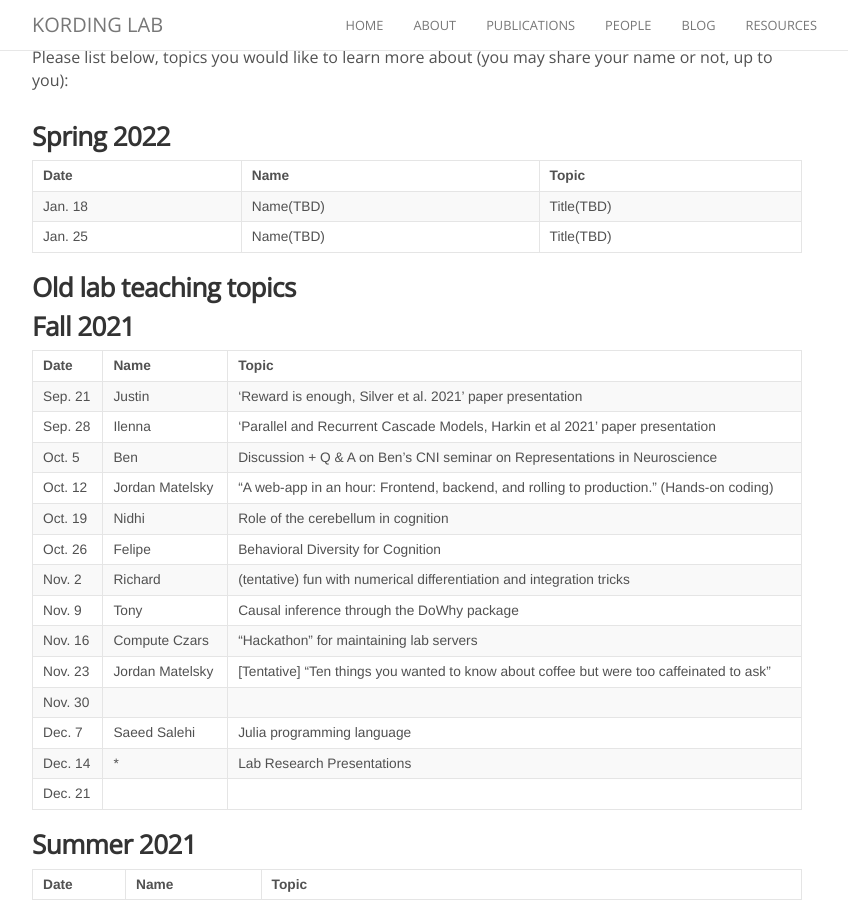
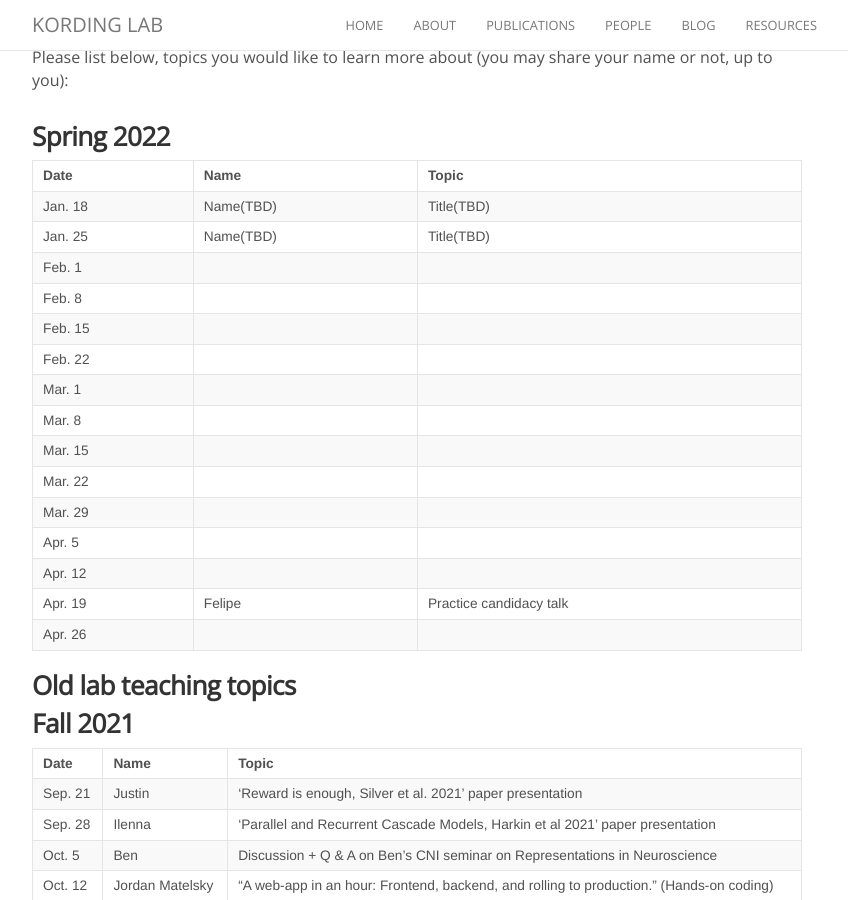
Before and after one commit to KordingLab/KordingLab.github.io, a Jekyll site: the page built from _posts/2021-01-01-upcoming-lab-teaching.md, in a window 1280 px wide and 900 px high, scrolled down 451 px. Shown: the whole window, without its empty margins (223-1071 px from the left). Built offline with Jekyll 4.4.1, drawn with Linux system fonts in a browser that asks for light colours; nearby versions of some CDN libraries; comment, search, counter and statistics services are not loaded.

Commit message:
Update 2021-01-01-upcoming-lab-teaching.md

```diff
--- a/_posts/2021-01-01-upcoming-lab-teaching.md
+++ b/_posts/2021-01-01-upcoming-lab-teaching.md
@@ -20,6 +20,19 @@ Please list below, topics you would like to learn more about (you may share your
 |------|------|-------|
 | Jan. 18 | Name(TBD) | Title(TBD)
 | Jan. 25 | Name(TBD) | Title(TBD)
+| Feb. 1 |  |
+| Feb. 8 |  |
+| Feb. 15 |  |
+| Feb. 22 |  |
+| Mar. 1 |  |
+| Mar. 8 |  |
+| Mar. 15 |  |
+| Mar. 22 |  |
+| Mar. 29 |  |
+| Apr. 5 |  |
+| Apr. 12 |  |
+| Apr. 19 | Felipe  | Practice candidacy talk
+| Apr. 26 |  |
 
 
 ### Old lab teaching topics
```
